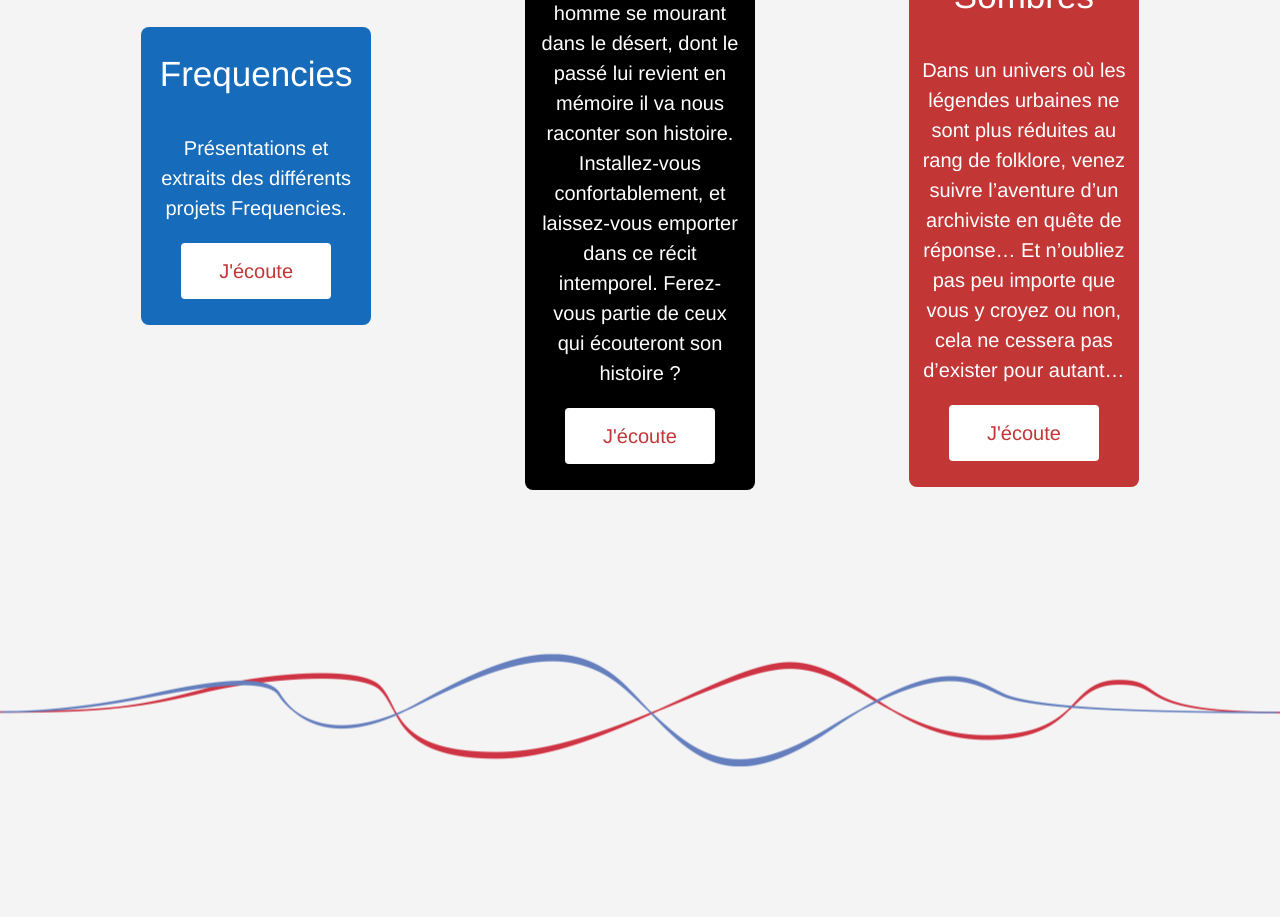
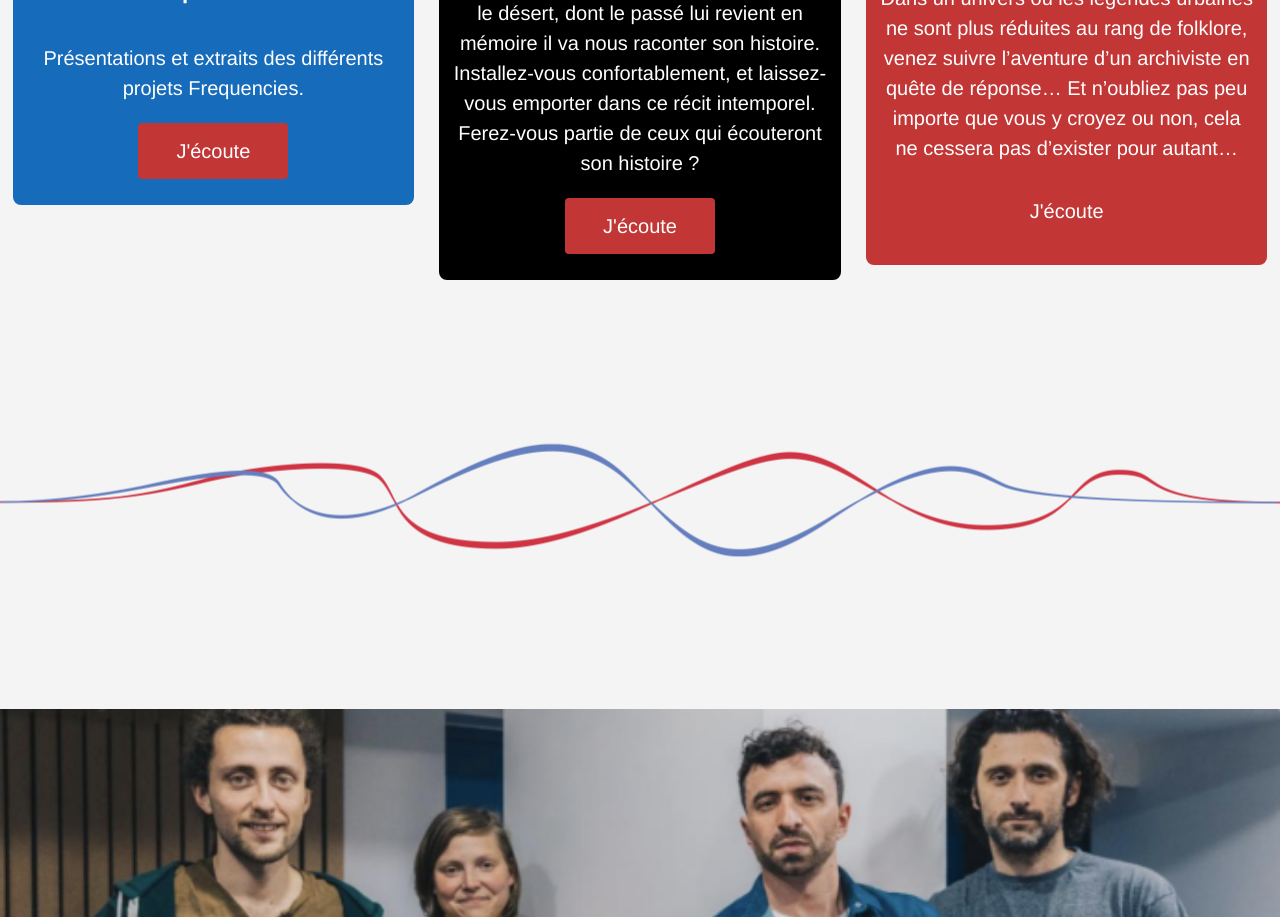
Before and after one commit to FrequenciesProduction/sitewebfrequencies, a Nuxt app: page / in a window 1280 px wide. Shown: the part 1540-2457 px from the top of the page. Built offline with nearby package versions, Linux system fonts and the light colour scheme.

Commit message:
fix boutons + projets Mini

```diff
--- a/assets/styles/buttons.modules.scss
+++ b/assets/styles/buttons.modules.scss
@@ -1,4 +1,4 @@
-a.donated--button, {
+a.donated--button {
     display: inline-block;
     border-radius: 4px;
     border: 1px solid #c23636;
@@ -27,8 +27,8 @@ button.emission--button {
     display: inline-block;
     border-radius: 4px;
     border: none;
-    color: #c23636;
-    background-color: #fff;
+    color: #fff;
+    background-color: #c23636;
     text-decoration: none;
     text-align: center;
     padding: 1vw 2vw;
--- a/assets/styles/projets.modules.scss
+++ b/assets/styles/projets.modules.scss
@@ -21,7 +21,6 @@
 .project {
   border-radius: 8px;
   border: 1px solid black;
-  width: 90px;
   margin-left: 1.25rem;
   margin-right: 1.25rem;
   height: 14vw;
--- a/components/buttons/donatedButton.vue
+++ b/components/buttons/donatedButton.vue
@@ -1,7 +1,6 @@
 <template>
-  <a class="donated--button" :href="lien" target="blank">
+  <a class="donated--button" :aria-label="label" :href="lien" target="_blank">
     {{ texte }}
-    <span aria-label="ouvre un nouvel onglet"></span>
   </a>
 </template>
 
@@ -25,5 +24,5 @@ export default {
 </script>
 
 <style scoped>
-@import 'assets/styles/buttons.modules.scss';
+  @import 'assets/styles/buttons.modules.scss';
 </style>
--- a/components/header/header.vue
+++ b/components/header/header.vue
@@ -26,7 +26,9 @@
     <donatedButton
         btnClass="donated--button"
         texte="Faire un don"
-        @click="'https://frequencies.assoconnect.com/collect/description/340064-c-collecte-de-dons-pour-frequencies'" />
+        lien="https://frequencies.assoconnect.com/collect/description/340064-c-collecte-de-dons-pour-frequencies"
+        label="Ouvre un nouvel onglet"
+        />
   </header>
 </template>
 
--- a/components/projectsMIni/projectsMini.modules.scss
+++ b/components/projectsMIni/projectsMini.modules.scss
@@ -7,15 +7,13 @@
 
 .project {
   border-radius: 8px;
-  width: 28%;
+  width: 33%;
   margin-bottom: 5vw;
   overflow: hidden;
   display: flex;
   text-align: center;
   flex-direction: column;
   box-sizing: content-box;
-  width: 230px;
-  // height: 430px;
 }
 
 .project p {
```
